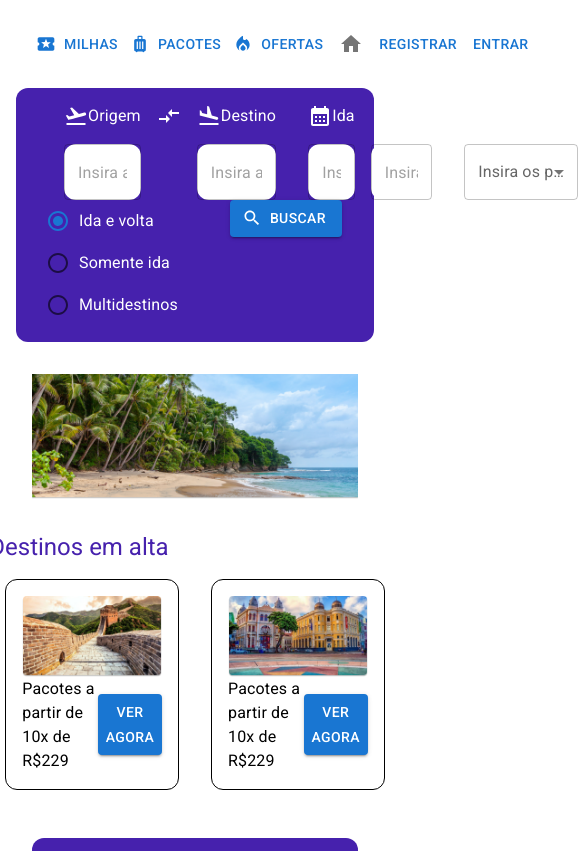
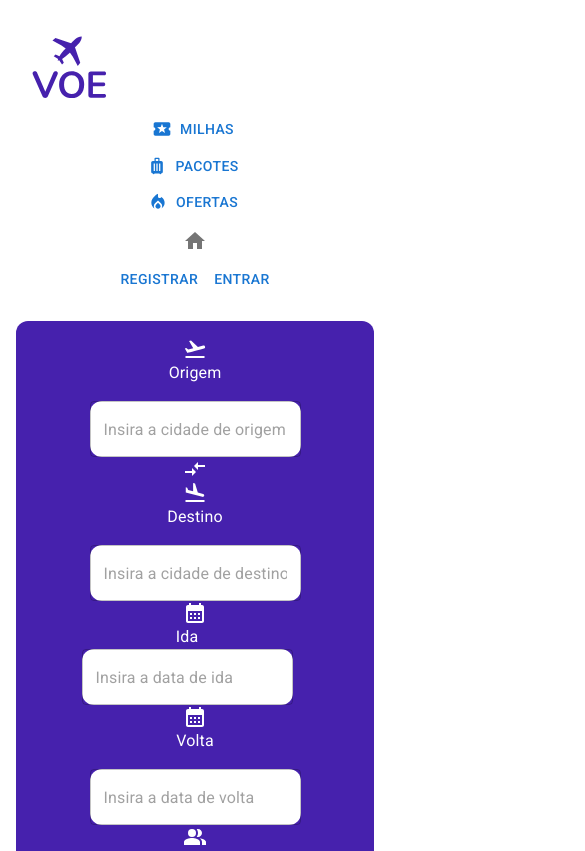
Before and after one commit to guijun13/ihc-voe, a Next.js app: page / in a window 390 px wide. Shown: the top 851 px of the page, 585 px wide, since content can reach past the window. Built offline with nearby package versions, Linux system fonts and the light colour scheme.

Commit message:
Geral da responsividade, faltou fazer a page que mostram as passagens

```diff
--- a/components/footer.tsx
+++ b/components/footer.tsx
@@ -5,7 +5,7 @@ import Logo_white from '../public/logo.svg';
 
 export default function Footer() {
   return (
-    <footer className="flex w-full items-center justify-center border-t bg-purple mt-auto">
+    <footer className="flex flex-col md:flex-row w-full items-center justify-center border-t bg-purple mt-auto">
       <div className="flex flex-col items-center">
         <div className="flex flex-row my-8">
           <Image alt="Voe logo" src={Logo_white} />
@@ -18,7 +18,7 @@ export default function Footer() {
             </Typography>
           </div>
         </div>
-        <div className="flex flex-row">
+        <div className="flex flex-col md:flex-row flex-row">
           <Button className="text-white" color="primary" variant="text">
             Quem somos
           </Button>
@@ -38,7 +38,7 @@ export default function Footer() {
             Acessibilidade
           </Button>
         </div>
-        <div className="flex flex-col items-center text-white my-4">
+        <div className="flex flex-col md:flex-row items-center text-white my-4">
           <Typography variant="h5">Formas de pagamento</Typography>
           <Typography variant="body1">
             Pague no cartão de crédito em até 12X com juros, boleto à vista ou parcelado,
--- a/components/header.tsx
+++ b/components/header.tsx
@@ -7,11 +7,11 @@ import Logo from '../public/logo.svg';
 
 export default function Header() {
   return (
-    <div className="flex justify-between w-full px-8 py-6 top-0">
+    <div className="flex flex-col md:flex-row justify-between w-full px-8 py-6 top-0">
       <Link href="/">
-        <Image alt="Voe logo" src={Logo} />
+        <Image alt="Voe logo" src={Logo}/>
       </Link>
-      <div className="flex">
+      <div className="flex flex-col md:flex-row">
         <Button className="text-black" variant="text" startIcon={<LocalActivity />}>
           Milhas
         </Button>
@@ -22,7 +22,7 @@ export default function Header() {
           Ofertas
         </Button>
       </div>
-      <div className="flex items-center">
+      <div className="flex flex-col md:flex-row items-center">
         <Link href="/">
           <IconButton aria-label="Home">
             <HomeIcon />
--- a/components/mainSearch.tsx
+++ b/components/mainSearch.tsx
@@ -22,33 +22,33 @@ import Link from 'next/link';
 export default function MainSearch() {
   return (
     <div className="flex flex-col items-center justify-around mx-4 px-8 py-4 rounded-xl bg-purple text-white min-h-full">
-      <div className="flex flex-row w-full justify-between">
-        <div className="flex flex-col items-center mx-4">
-          <div className="flex">
+      <div className="flex flex-col md:flex-row flex flex-row w-full justify-between">
+        <div className="flex flex-col md:flex-row items-center mx-4">
+          <div className="flex flex-col md:flex-row">
             <div className="flex flex-col">
-              <div className="flex pb-4">
-                <FlightTakeoff />
-                <Typography variant="body1" className="ml-4">
+              <div className="flex flex-col md:flex-row items-center pb-4">
+                <FlightTakeoff className="flex flex-col md:flex-row items-center"/>
+                <Typography variant="body1" className="ml-center">
                   Origem
                 </Typography>
               </div>
               <TextField
-                className="bg-white rounded-xl"
+                className="bg-white rounded-xl ml-auto"
                 id="outlined-basic"
                 placeholder="Insira a cidade de origem"
                 variant="outlined"
               />
             </div>
-            <CompareArrows className="flex mx-4" />
+            <CompareArrows className="mx-auto" />
             <div className="flex flex-col">
-              <div className="flex pb-4">
-                <FlightLand />
-                <Typography variant="body1" className="ml-4">
+              <div className="flex flex-col md:flex-row items-center pb-4">
+                <FlightLand className="flex flex-col md:flex-row items-center"/>
+                <Typography variant="body1" className="ml-center">
                   Destino
                 </Typography>
               </div>
               <TextField
-                className="bg-white rounded-xl"
+                className="bg-white rounded-xl ml-auto"
                 id="outlined-basic"
                 placeholder="Insira a cidade de destino"
                 variant="outlined"
@@ -57,30 +57,30 @@ export default function MainSearch() {
           </div>
         </div>
 
-        <div className="flex items-center mx-4">
-          <div className="flex flex-col mr-4">
-            <div className="flex pb-4">
-              <CalendarMonth />
+        <div className="flex flex-col md:flex-row items-center mx-4">
+          <div className="flex flex-col md:flex-row mr-4">
+            <div className="flex flex-col md:flex-row items-center pb -4">
+              <CalendarMonth className="flex flex-col md:flex-row items-center ml-4"/>
               <Typography variant="body1" className="ml-4">
                 Ida
               </Typography>
             </div>
             <TextField
-              className="bg-white rounded-xl"
+              className="bg-white rounded-xl ml-4 "
               id="outlined-basic"
               placeholder="Insira a data de ida"
               variant="outlined"
             />
           </div>
-          <div className="flex flex-col">
-            <div className="flex pb-4">
-              <CalendarMonth />
-              <Typography variant="body1" className="ml-4">
+          <div className="flex flex-col md:flex-row ">
+            <div className="flex flex-col md:flex-row items-center pb-4">
+              <CalendarMonth className="flex flex-col md:flex-row items-center"/>
+              <Typography variant="body1" className="ml-center">
                 Volta
               </Typography>
             </div>
             <TextField
-              className="bg-white rounded-xl"
+              className="bg-white rounded-xl items-center"
               id="outlined-basic"
               placeholder="Insira a data de volta"
               variant="outlined"
@@ -88,11 +88,11 @@ export default function MainSearch() {
           </div>
         </div>
 
-        <div className="flex items-center mx-4">
+        <div className="flex flex-col md:flex-row items-center mx-4">
           <div className="flex flex-col">
-            <div className="flex pb-4">
-              <PeopleAlt />
-              <Typography variant="body1" className="ml-4">
+            <div className="flex flex-col md:flex-row items-center pb-4">
+              <PeopleAlt className="flex flex-col md:flex-row items-center"/>
+              <Typography variant="body1" className="ml-auto">
                 Passageiros
               </Typography>
             </div>
@@ -107,11 +107,11 @@ export default function MainSearch() {
           </div>
         </div>
 
-        <div className="flex items-center mx-4">
-          <div className="flex flex-col">
-            <div className="flex pb-4">
+        <div className="flex flex-col md:flex-row items-center mx-4">
+          <div className="flex flex-col md:flex-row">
+            <div className="flex flex-col md:flex-row items-center pb-4">
               <AirlineSeatReclineNormal />
-              <Typography variant="body1" className="ml-4">
+              <Typography variant="body1" className="ml-auto">
                 Classe
               </Typography>
             </div>
@@ -126,7 +126,7 @@ export default function MainSearch() {
           </div>
         </div>
       </div>
-      <div className="flex flex-row justify-between w-full">
+      <div className="flex flex-col md:flex-row items-center justify-between w-full">
         <FormControl className="mt-4">
           <RadioGroup
             row
@@ -138,10 +138,10 @@ export default function MainSearch() {
             <FormControlLabel value="somente ida" control={<Radio />} label="Somente ida" />
             <FormControlLabel value="multidestinos" control={<Radio />} label="Multidestinos" />
           </RadioGroup>
-        </FormControl>
+        </FormControl >
         <Link href="/ticket-list">
           <Button
-            className="flex rounded-xl bg-white text-purple my-4"
+            className="flex flex-col md:flex-row rounded-xl bg-white text-purple my-4"
             variant="contained"
             startIcon={<Search />}
           >
--- a/pages/index.tsx
+++ b/pages/index.tsx
@@ -21,17 +21,17 @@ const Home: NextPage = () => {
 
       <main>
         <MainSearch />
-        <div className="flex flex-col items-center justify-center mx-8">
+        <div className="flex flex-col md:flex-row items-center justify-center mx-8">
           <Image className="my-8" src={Carousel} width={1300} height={500} alt="Imagem paisagem" />
           <div className="flex flex-col">
             <div className="flex flex-col">
               <Typography variant="h5" className="my-4 text-purple">
                 Destinos em alta
               </Typography>
-              <div className="flex flex-row justify-around">
+              <div className="flex flex-col md:flex-row justify-around">
                 <div className="flex flex-col border border-black border-solid rounded-xl items-center justify-around m-4 p-4">
                   <Image src={China} width={500} height={200} alt="Imagem viagem" />
-                  <div className="flex flex-row items-center justify-around w-full">
+                  <div className="flex flex-col md:flex-row items-center justify-around w-full">
                     <Typography variant="body1">Pacotes a partir de 10x de R$229</Typography>
                     <Button
                       variant="contained"
@@ -43,7 +43,7 @@ const Home: NextPage = () => {
                 </div>
                 <div className="flex flex-col border border-black border-solid rounded-xl items-center justify-around m-4 p-4">
                   <Image src={Recife} width={500} height={200} alt="Imagem viagem" />
-                  <div className="flex flex-row items-center justify-around w-full">
+                  <div className="flex flex-col md:flex-row items-center justify-around w-full">
                     <Typography variant="body1">Pacotes a partir de 10x de R$229</Typography>
                     <Button
                       variant="contained"
--- a/pages/login.tsx
+++ b/pages/login.tsx
@@ -15,7 +15,7 @@ const Login: NextPage = () => {
   return (
     <>
       <Header />
-      <div className="flex flex-row justify-center m-8 p-4">
+      <div className="flex flex-col md:flex-row justify-center m-8 p-4">
         <form method="post" className="pr-4 border-r border-solid border-black">
           <Typography variant="h4">Entrar</Typography>
           <div className="grid grid-cols-2 gap-4">
```
Also changed, not shown: pages/checkout.tsx (+14 -14 lines).
